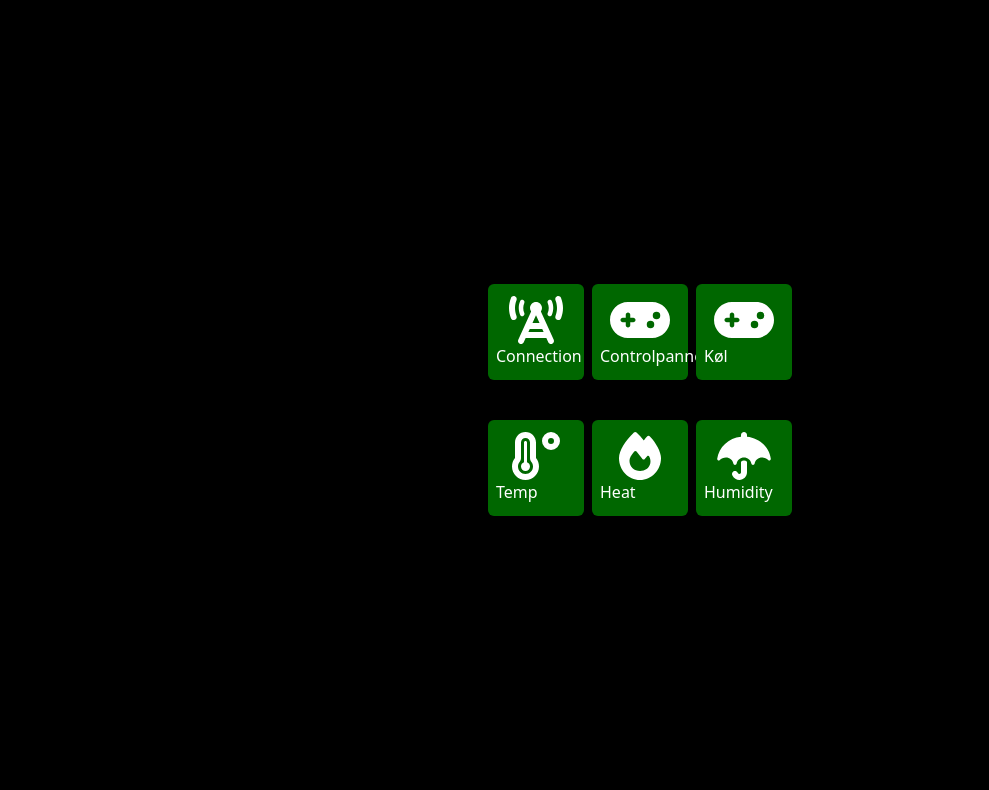
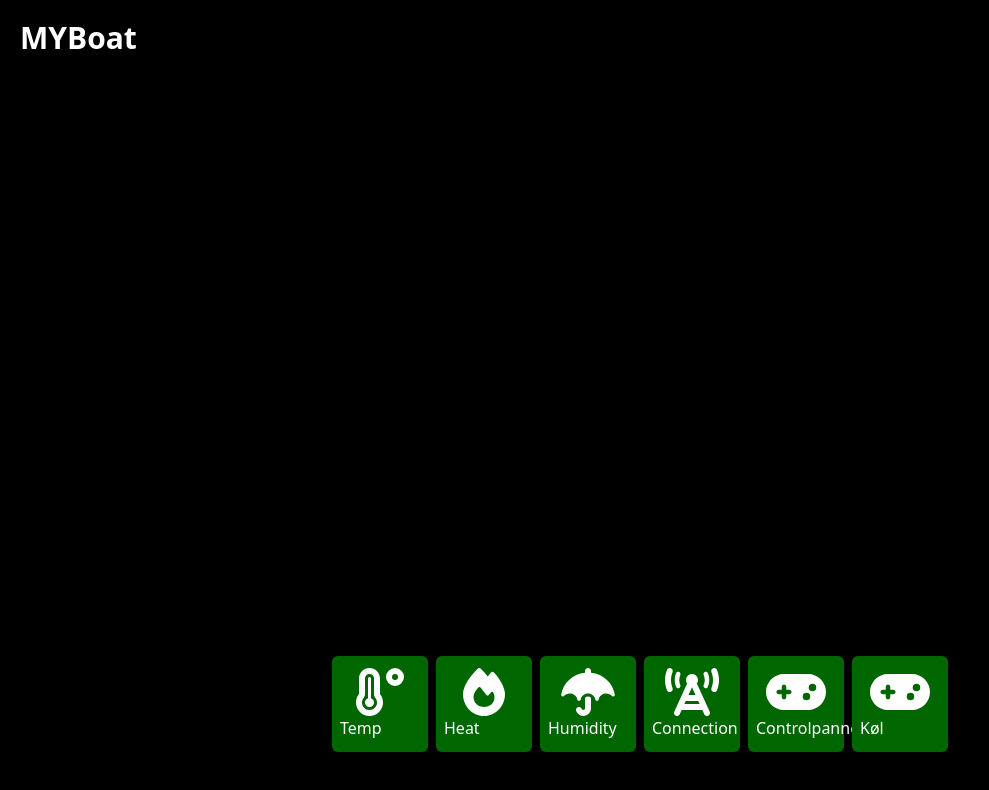
Before and after one commit to newmat123/MYBoat-Frontend, a React (Create React App) app: page / in a window 1280 px wide. Shown: the top 790 px of the page, without its empty margins (0-989 px from the left). Built offline with nearby package versions, Linux system fonts and the light colour scheme; no server answers; the HTML template or start-up script is replaced by a standard one.

Commit message:
style: Fixed options to bottom

```diff
--- a/src/components/mainComponent.tsx
+++ b/src/components/mainComponent.tsx
@@ -1,4 +1,4 @@
-import { useContext } from "react";
+import { ReactNode, useContext } from "react";
 import EnvironmentDataBox from "./environmentDataBox";
 import Warning from "./warning";
 import WifiConnect from "./wifi";
@@ -32,7 +32,79 @@ function MainComponent() {
                 Noget gik galt. Tjek din forbindelse og prøv igen.
             </Warning> */}
 
-      <div className="flex space-x-2 m-3">
+      {/* <DataContainer
+        showDropDown={
+          context?.selectedControl === "wifi" ||
+          context?.selectedControl === "control" ||
+          context?.selectedControl === "keel"
+        }
+      >
+        {context?.selectedControl === "wifi" && <WifiConnect />}
+      </DataContainer> */}
+
+      <header>
+        <h1 className="m-5 text-3xl font-extrabold">MYBoat</h1>
+      </header>
+
+      <DataContainer showDropDown={context?.selectedControl !== undefined}>
+        {context?.selectedControl === "wifi" && <WifiConnect />}
+        {context?.selectedControl === "temperature" && (
+          <>
+            <h1>Temperature</h1>
+            <EnvironmentDataBox data={context?.data.temperature} />
+          </>
+        )}
+        {context?.selectedControl === "heat" && (
+          <>
+            <h1>heat</h1>
+            <EnvironmentDataBox data={context?.data.heat} />
+          </>
+        )}
+        {context?.selectedControl === "humidity" && (
+          <>
+            <h1>humidity</h1>
+            <EnvironmentDataBox data={context?.data.humidity} />
+          </>
+        )}
+      </DataContainer>
+
+      <YScrollContainer>
+        <ControlBox
+          onClk={() => {
+            context?.selectedControl === "temperature"
+              ? context.setSelectedControl(undefined)
+              : context?.setSelectedControl("temperature");
+          }}
+          selected={context?.selectedControl === "temperature"}
+        >
+          <FontAwesomeIcon className="text-5xl" icon={faTemperatureHigh} />
+          <h1>Temp</h1>
+        </ControlBox>
+
+        <ControlBox
+          onClk={() => {
+            context?.selectedControl === "heat"
+              ? context.setSelectedControl(undefined)
+              : context?.setSelectedControl("heat");
+          }}
+          selected={context?.selectedControl === "heat"}
+        >
+          <FontAwesomeIcon className="text-5xl" icon={faFire} />
+          <h1>Heat</h1>
+        </ControlBox>
+
+        <ControlBox
+          onClk={() => {
+            context?.selectedControl === "humidity"
+              ? context.setSelectedControl(undefined)
+              : context?.setSelectedControl("humidity");
+          }}
+          selected={context?.selectedControl === "humidity"}
+        >
+          <FontAwesomeIcon className="text-5xl" icon={faUmbrella} />
+          <h1>Humidity</h1>
+        </ControlBox>
+
         <ControlBox
           onClk={() => {
             context?.selectedControl === "wifi"
@@ -68,84 +140,19 @@ function MainComponent() {
           <FontAwesomeIcon className="text-5xl" icon={faGamepad} />
           <h1>Køl</h1>
         </ControlBox>
-      </div>
-
-      <DataContainer
-        showDropDown={
-          context?.selectedControl === "wifi" ||
-          context?.selectedControl === "control" ||
-          context?.selectedControl === "keel"
-        }
-      >
-        {context?.selectedControl === "wifi" && <WifiConnect />}
-      </DataContainer>
-
-      <div className="flex space-x-2 m-3">
-        <ControlBox
-          onClk={() => {
-            context?.selectedControl === "temperature"
-              ? context.setSelectedControl(undefined)
-              : context?.setSelectedControl("temperature");
-          }}
-          selected={context?.selectedControl === "temperature"}
-        >
-          <FontAwesomeIcon className="text-5xl" icon={faTemperatureHigh} />
-          <h1>Temp</h1>
-        </ControlBox>
-
-        <ControlBox
-          onClk={() => {
-            context?.selectedControl === "heat"
-              ? context.setSelectedControl(undefined)
-              : context?.setSelectedControl("heat");
-          }}
-          selected={context?.selectedControl === "heat"}
-        >
-          <FontAwesomeIcon className="text-5xl" icon={faFire} />
-          <h1>Heat</h1>
-        </ControlBox>
-
-        <ControlBox
-          onClk={() => {
-            context?.selectedControl === "humidity"
-              ? context.setSelectedControl(undefined)
-              : context?.setSelectedControl("humidity");
-          }}
-          selected={context?.selectedControl === "humidity"}
-        >
-          <FontAwesomeIcon className="text-5xl" icon={faUmbrella} />
-          <h1>Humidity</h1>
-        </ControlBox>
-      </div>
-
-      <DataContainer
-        showDropDown={
-          context?.selectedControl === "temperature" ||
-          context?.selectedControl === "heat" ||
-          context?.selectedControl === "humidity"
-        }
-      >
-        {context?.selectedControl === "temperature" && (
-          <>
-            <h1>Temperature</h1>
-            <EnvironmentDataBox data={context?.data.temperature} />
-          </>
-        )}
-        {context?.selectedControl === "heat" && (
-          <>
-            <h1>heat</h1>
-            <EnvironmentDataBox data={context?.data.heat} />
-          </>
-        )}
-        {context?.selectedControl === "humidity" && (
-          <>
-            <h1>humidity</h1>
-            <EnvironmentDataBox data={context?.data.humidity} />
-          </>
-        )}
-      </DataContainer>
+      </YScrollContainer>
     </>
   );
 }
 
+const YScrollContainer = (Props: { children: ReactNode }) => {
+  return (
+    <div className=" mb-10 flex justify-center w-screen ">
+      <div className=" overflow-x-auto ">
+        <div className="flex space-x-2 px-2">{Props.children}</div>
+      </div>
+    </div>
+  );
+};
+
 export default MainComponent;
--- a/src/pages/main.tsx
+++ b/src/pages/main.tsx
@@ -3,7 +3,7 @@ import MainPagesController from "../controllers/pages/main.controller";
 function Main() {
   return (
     <div className="flex justify-center bg-black min-h-screen text-white">
-      <div className="flex flex-col justify-center">
+      <div className="flex flex-col justify-between">
         <MainPagesController />
       </div>
     </div>
```
